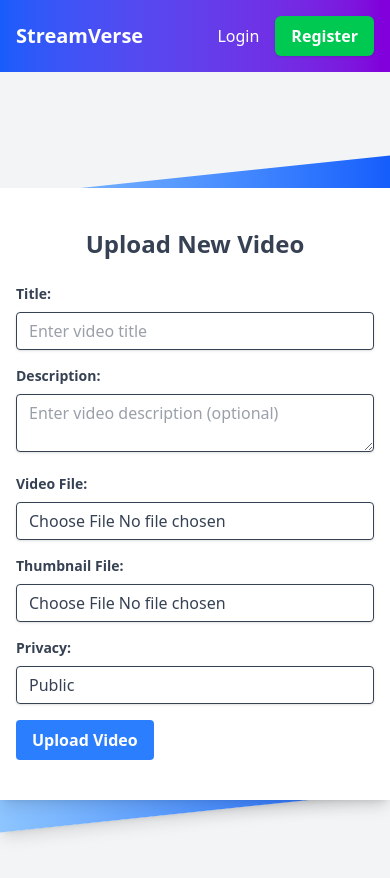
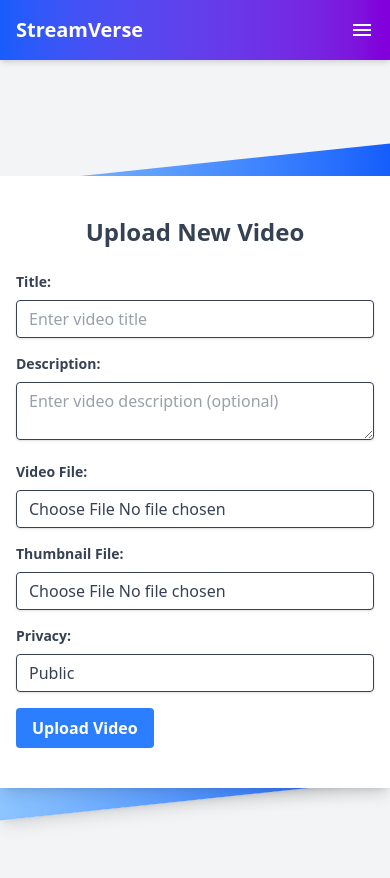
Before and after one commit to codewithshreesant/video-stream-frontend, a React (Vite) app: page / in a window 390 px wide. Shown: the top 878 px of the page. Built offline with nearby package versions, Linux system fonts and the light colour scheme.

Commit message:
navbar updated

```diff
--- a/src/components/Navbar.jsx
+++ b/src/components/Navbar.jsx
@@ -1,13 +1,21 @@
-
-import React from 'react';
+import React, { useState } from 'react';
 import { Link, useNavigate } from 'react-router-dom';
 import { useLogoutUserMutation } from '../../features/userApi';
-import { MdHome } from "react-icons/md";
+import { MdHome, MdMenu, MdClose } from "react-icons/md";
 
 function Navbar() {
     const navigate = useNavigate();
     const isLoggedIn = !!localStorage.getItem('user');
     const [logoutUser] = useLogoutUserMutation();
+    const [isMobileMenuOpen, setIsMobileMenuOpen] = useState(false);
+
+    const toggleMobileMenu = () => {
+        setIsMobileMenuOpen(!isMobileMenuOpen);
+    };
+
+    const closeMobileMenu = () => {
+        setIsMobileMenuOpen(false);
+    };
 
     const handleLogout = async () => {
         localStorage.removeItem('token');
@@ -17,17 +25,29 @@ function Navbar() {
             navigate('/login');
         } catch (error) {
             console.error('Logout failed:', error);
+        } finally {
+            closeMobileMenu();
         }
     };
 
     return (
-    <nav className="bg-gradient-to-r from-blue-600 to-purple-700 shadow-md py-4">
+        <nav className="bg-gradient-to-r from-blue-600 to-purple-700 shadow-md py-4 relative">
             <div className="container mx-auto px-4 flex justify-between items-center">
                 <Link to="/" className="text-white font-bold text-xl hover:text-gray-200 transition duration-300">
                     StreamVerse
                 </Link>
 
-        <div className="flex items-center space-x-4">
+                {/* Mobile Menu Button */}
+                <button
+                    onClick={toggleMobileMenu}
+                    className="text-white text-2xl focus:outline-none lg:hidden"
+                    aria-label="Toggle Menu"
+                >
+                    {isMobileMenuOpen ? <MdClose /> : <MdMenu />}
+                </button>
+
+                {/* Desktop Menu */}
+                <div className="hidden lg:flex items-center space-x-4">
                     {isLoggedIn ? (
                         <>
                             <Link to='/' className="text-white hover:text-gray-200 transition duration-300">
@@ -68,6 +88,52 @@ function Navbar() {
                     )}
                 </div>
             </div>
+
+            {/* Mobile Menu */}
+            {isMobileMenuOpen && (
+                <div className="lg:hidden absolute top-full left-0 right-0 bg-gradient-to-r from-blue-600 to-purple-700 shadow-md z-10">
+                    <div className="px-4 py-4 flex flex-col space-y-3">
+                        {isLoggedIn ? (
+                            <>
+                                <Link to='/' onClick={closeMobileMenu} className="text-white hover:text-gray-200 transition duration-300 block py-2">
+                                    <MdHome className="w-5 h-5 mr-1 inline-block" />
+                                    Home
+                                </Link>
+                                <Link to="/upload" onClick={closeMobileMenu} className="text-white hover:text-gray-200 transition duration-300 block py-2">
+                                    <svg xmlns="http://www.w3.org/2000/svg" fill="none" viewBox="0 0 24 24" strokeWidth="1.5" stroke="currentColor" className="w-5 h-5 mr-1 inline-block">
+                                        <path strokeLinecap="round" strokeLinejoin="round" d="M12 16.5V9.75m0 0l3 3m-3-3l-3 3M6.75 19.5a4.5 4.5 0 01-1.41-8.775 5.25 5.25 0 0110.233-2.33 3 3 0 013.757 1.565A9 9 0 0121.75 16.64l-5.75-5.75m-1.5 1.5L5.25 19.5" />
+                                    </svg>
+                                    Upload
+                                </Link>
+                                <Link to="/profile" onClick={closeMobileMenu} className="text-white hover:text-gray-200 transition duration-300 block py-2">
+                                    <svg xmlns="http://www.w3.org/2000/svg" fill="none" viewBox="0 0 24 24" strokeWidth="1.5" stroke="currentColor" className="w-5 h-5 mr-1 inline-block">
+                                        <path strokeLinecap="round" strokeLinejoin="round" d="M15.75 6a3.75 3.75 0 11-7.5 0 3.75 3.75 0 017.5 0zM4.501 20.125a7.5 7.5 0 0114.998-0.125M21.75 18a2.25 2.25 0 00-2.25-2.25h-15a2.25 2.25 0 00-2.25 2.25m19.5 0v-2.25a2.25 2.25 0 00-2.25-2.25H3a2.25 2.25 0 00-2.25 2.25V18a2.25 2.25 0 002.25 2.25h15A2.25 2.25 0 0021.75 18z" />
+                                    </svg>
+                                    Profile
+                                </Link>
+                                <button
+                                    onClick={handleLogout}
+                                    className="bg-red-500 hover:bg-red-600 text-white font-semibold py-2 px-4 rounded-md shadow-sm focus:outline-none focus:ring-2 focus:ring-red-400 transition duration-300 block"
+                                >
+                                    <svg xmlns="http://www.w3.org/2000/svg" fill="none" viewBox="0 0 24 24" strokeWidth="1.5" stroke="currentColor" className="w-5 h-5 mr-1 inline-block">
+                                        <path strokeLinecap="round" strokeLinejoin="round" d="M15.75 9V5.25A2.25 2.25 0 0013.5 3h-6a2.25 2.25 0 00-2.25 2.25v4.5m7.5 3l-3-3m0 0l3-3m-3 3h-1.5m-9 0h2.25M3.75 12h16.5m-16.5 3.75h16.5M3 19.5a2.25 2.25 0 012.25-2.25h13.5A2.25 2.25 0 0121 19.5v2.25a2.25 2.25 0 01-2.25 2.25H5.25A2.25 2.25 0 013 21.75v-2.25z" />
+                                    </svg>
+                                    Logout
+                                </button>
+                            </>
+                        ) : (
+                            <>
+                                <Link to="/login" onClick={closeMobileMenu} className="text-white hover:text-gray-200 transition duration-300 block py-2">
+                                    Login
+                                </Link>
+                                <Link to="/register" onClick={closeMobileMenu} className="bg-green-500 hover:bg-green-600 text-white font-semibold py-2 px-4 rounded-md shadow-sm focus:outline-none focus:ring-2 focus:ring-green-400 transition duration-300 block">
+                                    Register
+                                </Link>
+                            </>
+                        )}
+                    </div>
+                </div>
+            )}
         </nav>
     );
 }
```
Lines whose indentation alone changed are shown as unchanged.
